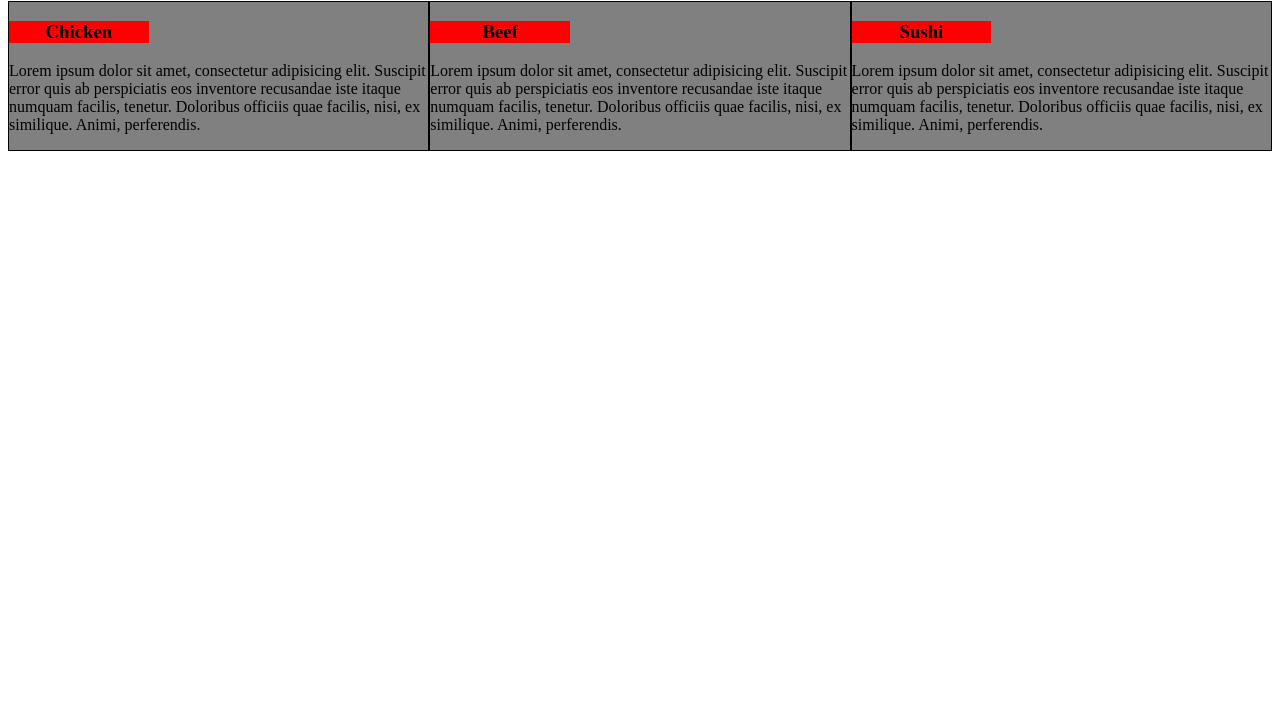
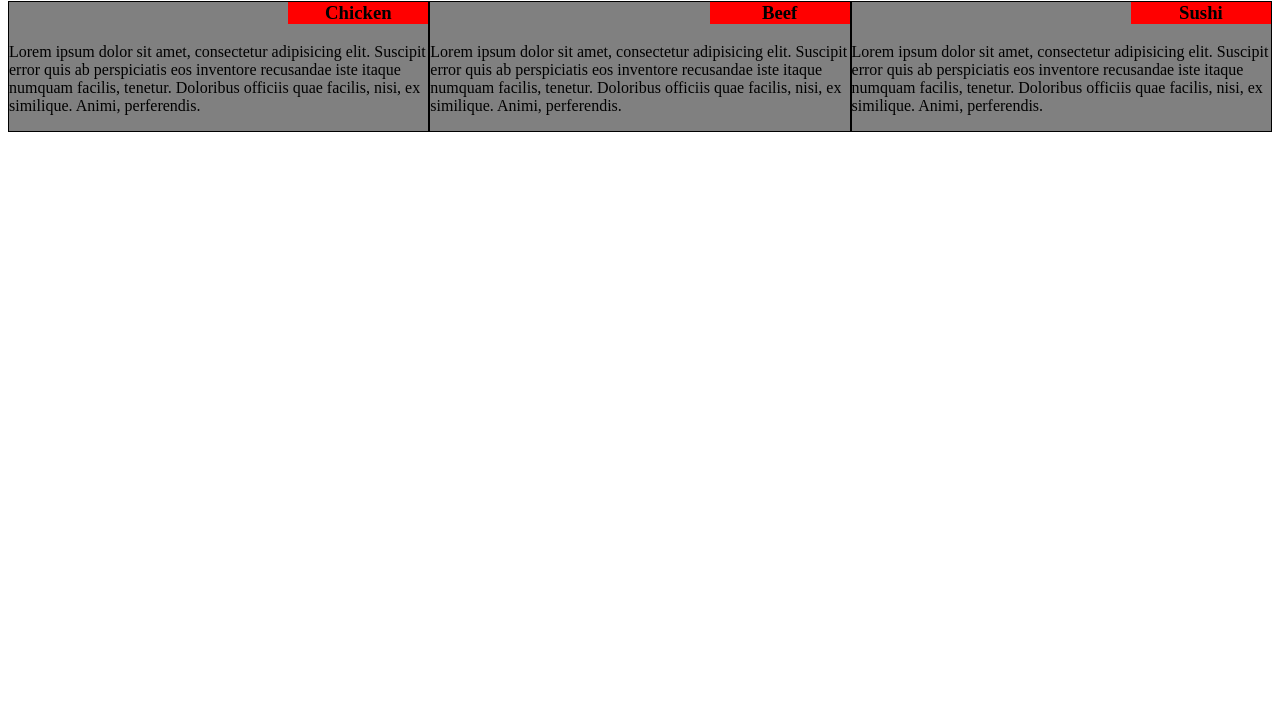
Before and after one commit to larrinliu/Assignment-2, a plain HTML site: page module2-solution/index.html in a window 1280 px wide. Shown: the part 72-800 px from the top of the page. Drawn offline with Linux system fonts and the light colour scheme.

Commit message:
Update style.css

```diff
--- a/module2-solution/css/style.css
+++ b/module2-solution/css/style.css
@@ -56,4 +56,7 @@ h3 {
  background-color: red;
  text-align: center;
  width: 33.33%;
+ margin-top: 0;
+ position: relative;
+ left: 66.66%
 }
```
